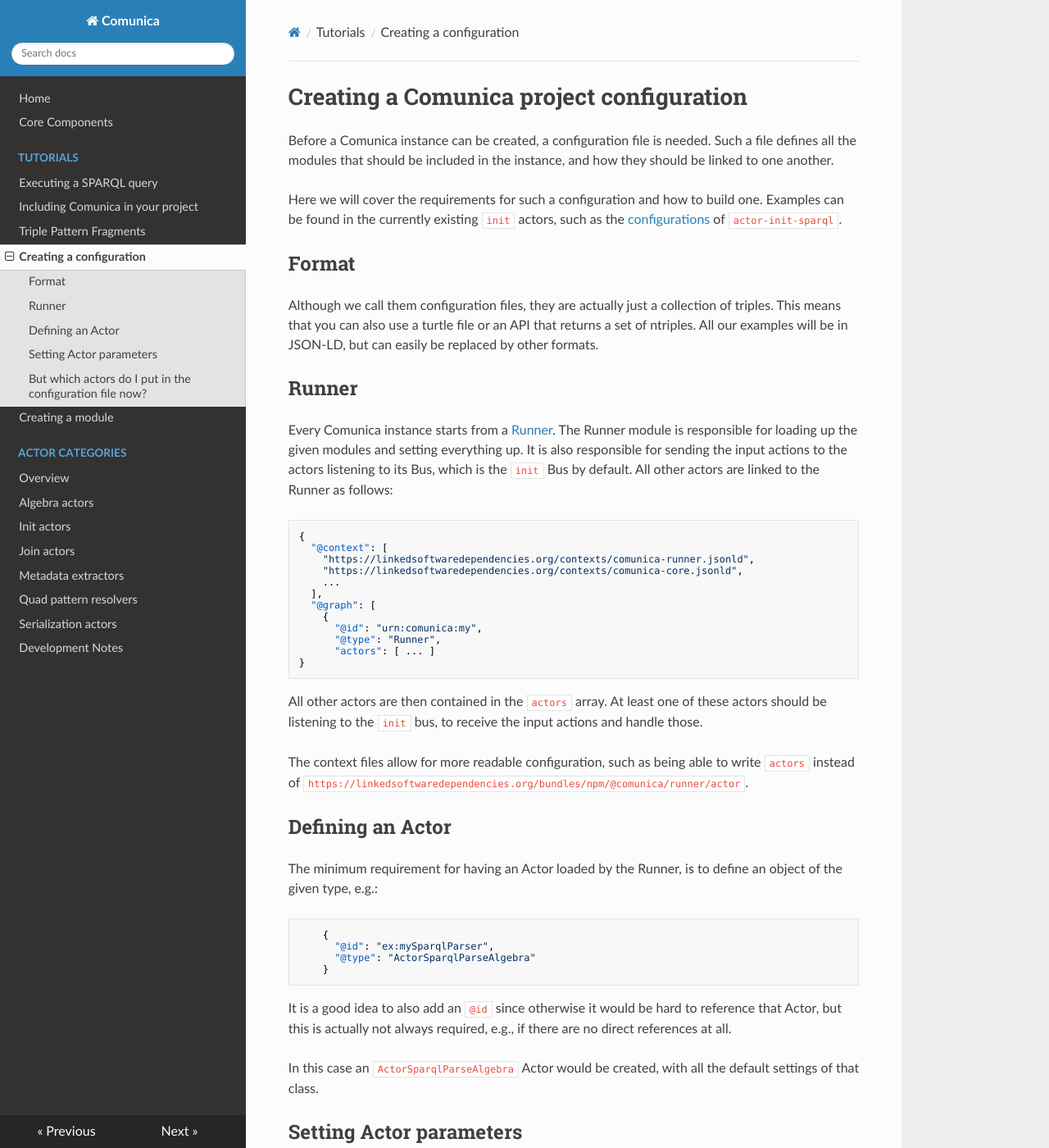
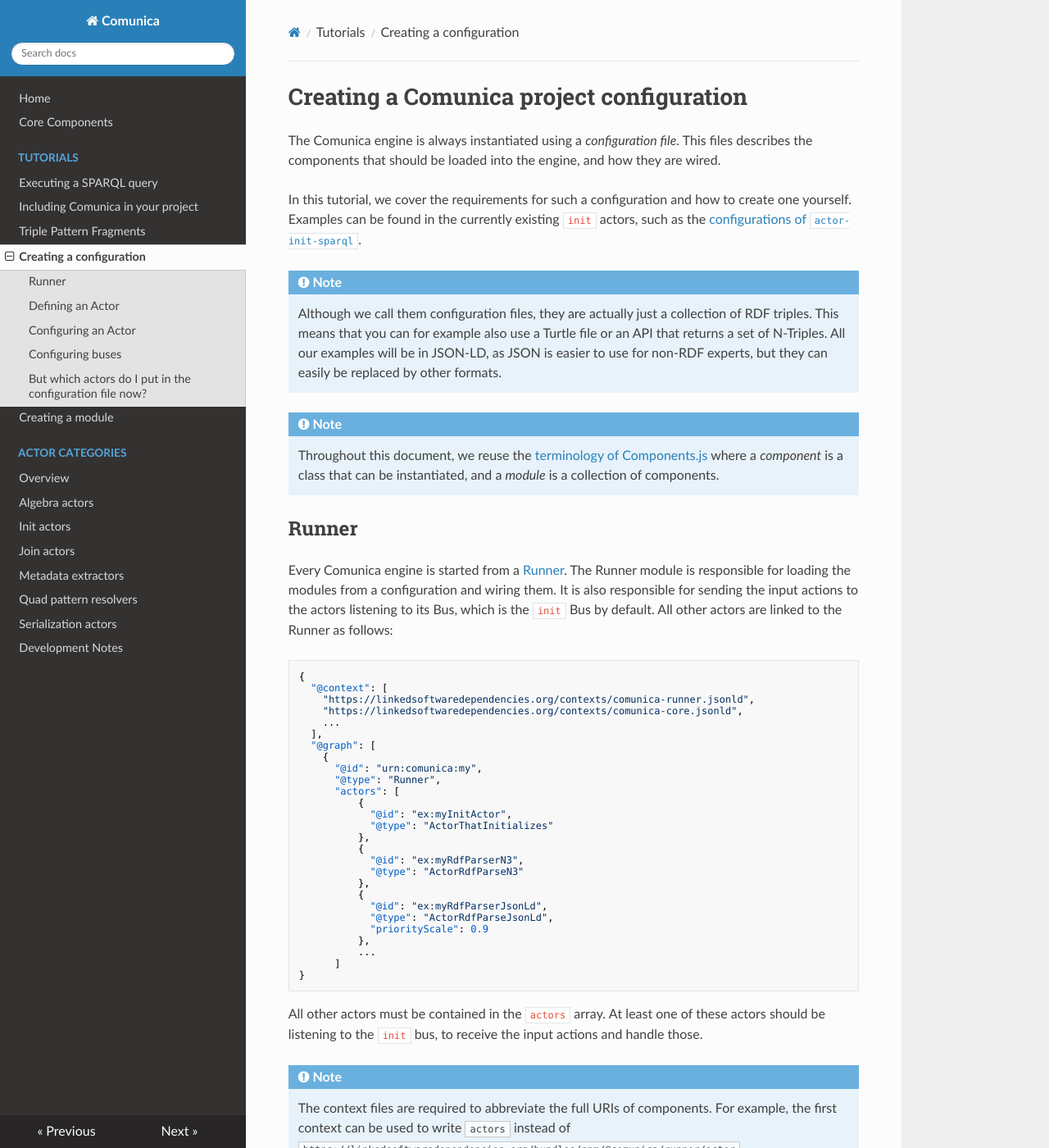
Before and after one commit to comunica/Documentation-Comunica, an MkDocs documentation site: the page built from docs/tutorials/configuration.md, in a window 1280 px wide and 1400 px high. Shown: the whole window at 82% size. Built offline with MkDocs 1.6.1, drawn with Linux system fonts in a browser that asks for light colours; nearby versions of some CDN libraries; old or Windows-style settings are respelled for this version of MkDocs; some of the changed text lies outside the part shown.

Commit message:
Polish config tutorial

````diff
--- a/docs/tutorials/configuration.md
+++ b/docs/tutorials/configuration.md
@@ -1,25 +1,25 @@
 # Creating a Comunica project configuration
 
-Before a Comunica instance can be created,
-a configuration file is needed.
-Such a file defines all the modules that should be included in the instance,
-and how they should be linked to one another.
+The Comunica engine is always instantiated using a _configuration file_.
+This files describes the components that should be loaded into the engine, and how they are wired.
 
-Here we will cover the requirements for such a configuration and how to build one.
+In this tutorial, we cover the requirements for such a configuration and how to create one yourself.
 Examples can be found in the currently existing `init` actors,
-such as the
-[configurations](https://github.com/comunica/comunica/tree/master/packages/actor-init-sparql/config)
-of `actor-init-sparql`.
+such as the [configurations of `actor-init-sparql`](https://github.com/comunica/comunica/tree/master/packages/actor-init-sparql/config).
 
-## Format
-Although we call them configuration files, they are actually just a collection of triples.
-This means that you can also use a turtle file or an API that returns a set of ntriples.
-All our examples will be in JSON-LD, but can easily be replaced by other formats.
+!!! note
+    Although we call them configuration files, they are actually just a collection of RDF triples.
+    This means that you can for example also use a Turtle file or an API that returns a set of N-Triples.
+    All our examples will be in JSON-LD, as JSON is easier to use for non-RDF experts, but they can easily be replaced by other formats.
+
+!!! note
+    Throughout this document, we reuse the [terminology of Components.js](http://componentsjs.readthedocs.io/en/latest/getting_started/basics/terminology/)
+    where a *component* is a class that can be instantiated, and a *module* is a collection of components.
 
 ## Runner
-Every Comunica instance starts from a
+Every Comunica engine is started from a
 [Runner](https://github.com/comunica/comunica/tree/master/packages/runner).
-The Runner module is responsible for loading up the given modules and setting everything up.
+The Runner module is responsible for loading the modules from a configuration and wiring them.
 It is also responsible for sending the input actions to the actors listening to its Bus,
 which is the `init` Bus by default. All other actors are linked to the Runner as follows:
 
@@ -34,37 +34,64 @@ which is the `init` Bus by default. All other actors are linked to the Runner as
     {
       "@id": "urn:comunica:my",
       "@type": "Runner",
-      "actors": [ ... ]
+      "actors": [
+          {
+            "@id": "ex:myInitActor",
+            "@type": "ActorThatInitializes"
+          },
+          {
+            "@id": "ex:myRdfParserN3",
+            "@type": "ActorRdfParseN3"
+          },
+          {
+            "@id": "ex:myRdfParserJsonLd",
+            "@type": "ActorRdfParseJsonLd",
+            "priorityScale": 0.9
+          },
+          ...
+      ]
 }
 ```
 
-All other actors are then contained in the `actors` array.
+All other actors must be contained in the `actors` array.
 At least one of these actors should be listening to the `init` bus,
 to receive the input actions and handle those.
 
-The context files allow for more readable configuration,
-such as being able to write `actors` instead of
-`https://linkedsoftwaredependencies.org/bundles/npm/@comunica/runner/actor`.
+!!! note
+    The context files are required to abbreviate the full URIs of components.
+    For example, the first context can be used to write `actors` instead of
+    `https://linkedsoftwaredependencies.org/bundles/npm/@comunica/runner/actor`.
 
 ## Defining an Actor
 The minimum requirement for having an Actor loaded by the Runner,
-is to define an object of the given type, e.g.:
+is to define a component of a certain type, e.g.:
 ```json
     {
       "@id": "ex:mySparqlParser",
       "@type": "ActorSparqlParseAlgebra"
     }
 ```
-It is a good idea to also add an `@id` since otherwise it would be hard to reference that Actor,
-but this is actually not always required,
-e.g., if there are no direct references at all.
+In this case an `ActorSparqlParseAlgebra` instance would be created,
+with the default settings of that class.
 
-In this case an `ActorSparqlParseAlgebra` Actor would be created,
-with all the default settings of that class.
+!!! note
+    While it is not required, the convention is to always add an `@id` to identify each Actor.
+    This will make it easier to debug Runner loading failures or other errors that reference components.
 
-## Setting Actor parameters
-All default, and undefined, parameters can be changed in the config
-Let's take an example from the default `actor-init-sparql`
+## Configuring an Actor
+
+Next to just including including components, the configuration file can also be used to configure the *parameters* of an actor.
+
+The following example configures the JSON serialization indentation of an `ActorRdfSerializeJsonLd` using the `jsonStringifyIndentSpaces` parameter.
+```json
+    {
+      "@id": "ex:myRdfSerializeJsonLd",
+      "@type": "ActorRdfSerializeJsonLd",
+      "jsonStringifyIndentSpaces": 2
+    },
+```
+
+Let's take a more complex example from the default `actor-init-sparql`
 [config](https://github.com/comunica/comunica/blob/master/packages/actor-init-sparql/config/config-default.json).
 
 ```json
@@ -80,11 +107,11 @@ Let's take an example from the default `actor-init-sparql`
 ```
 
 Here you can see how the `mediatorQueryOperation` parameter
-of the `ActorInitSparql` Actor gets defined,
+of the `ActorInitSparql` Actor is defined,
 which is again a new type, `MediatorRace`, with its own parameters.
 Note that we can use `mediatorQueryOperation` instead of the full URI due to the context files again.
 Since this is JSON-LD, other actors that would need the same mediator
-can just reference to it by ID:
+can just reference it by its `@id`:
 ```json
   {
     "@id": "ex:myUnionQueryOperator",
@@ -94,10 +121,20 @@ can just reference to it by ID:
 ```
 Which references the same mediator `ex:mediatorQueryOperation`.
 
-Many Busses have already been pre-defined in the `bus-...` packages,
-such as the `cbqo:Bus/QueryOperation` Bus here,
-which was defined in the `bus-query-operation` package
-and is the default bus of all query operation Actors.
+## Configuring buses
+
+Buses typically don't require a separate implementation.
+They can therefore directly be instantiated by the default Bus implementation.
+
+Many Buses have already been pre-defined, such as the `cbqo:Bus/QueryOperation` Bus:
+```json
+{
+  "@context": "https://linkedsoftwaredependencies.org/contexts/comunica-bus-query-operation.jsonld",
+  "@id": "cbqo:Bus/QueryOperation",
+  "@type": "cc:Bus",
+  "comment": "A comunica bus for query-operation events."
+}
+```
 
 ## But which actors do I put in the configuration file now?
 Well that is the beauty of Comunica:
@@ -105,11 +142,8 @@ it is completely up to you!
 Besides the Runner, all other Actors are optional.
 So you should include all Actors that are necessary to solve your problem.
 
-The components file of every individual Actor will always indicate
-which requirements it has so can be used to see which other Actors need to be added.
-Besides that Comunica will also throw an error if it has an action
-for which it finds no Actor that can solve it,
-which can also be used to find out what more would need to be added.
+The easiest way is to start from existing configuration files and adapt those.
 
-The easiest is always to start from existing configuration files and adapt those,
-so we recommend starting there.
+!!! note
+    The applicable buses will typically require at least one registered actor.
+    If no actor can be found to solve a certain action, Comunica will also throw an error at runtime.
````
